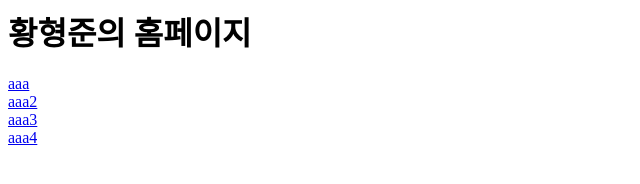
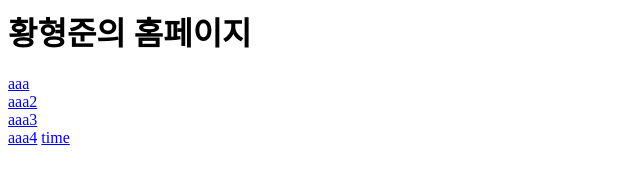
Before and after one commit to ghkdgudwns/ghkdgudwns.github.io, a plain HTML site: page index.html in a window 1280 px wide. Shown: the full height of the page, 0-640 px from the left. Drawn offline with Linux system fonts and the light colour scheme.

Commit message:
Update index.html

```diff
--- a/index.html
+++ b/index.html
@@ -9,6 +9,6 @@
     <a href="aaa2.html">aaa2</a><br>
     <a href="aaa3.html">aaa3</a><br>
     <a href="aaa4sort.html">aaa4</a>
-
+    <a href="time.html">time</a>
   </body>
 </html>
```
